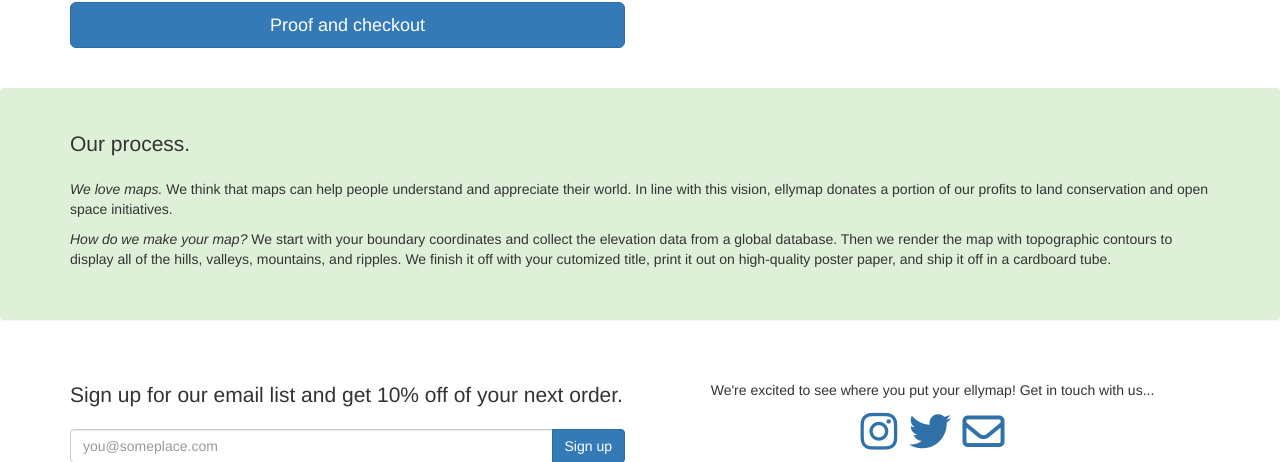
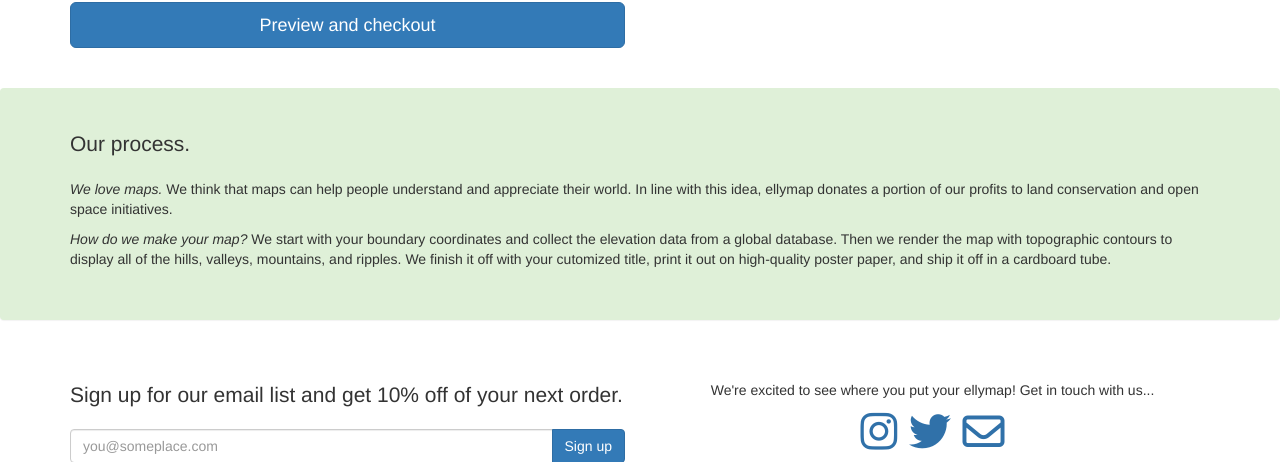
Before and after one commit to berdaniera/mapapp, a Flask app: page / in a window 1280 px wide. Shown: the part 1124-1586 px from the top of the page. Run offline with Flask 2, Linux system fonts and the light colour scheme; parts of the project's set-up code (start-up, migrations or seed data) failed here and were passed over; some libraries are stand-ins or nearby versions.

Commit message:
update again

```diff
--- a/static/js/ellymap.js
+++ b/static/js/ellymap.js
@@ -74,8 +74,10 @@ $('input[name=orient]').change( getMapSize );
 $('input[name=customtext]').change(function(){
   if($('input[name=customtext]').val().length>0){
     $("#customtext").text($('input[name=customtext]').val().toUpperCase());
+    $("#customtext").removeClass("text-muted");
   }else{
-    $("#customtext").text("CITY, STATE, COUNTRY");
+    $("#customtext").text("Your text here");
+    $("#customtext").addClass("text-muted");
   }
 });
 
--- a/templates/index.html
+++ b/templates/index.html
@@ -14,7 +14,7 @@
 <div id="checkout" class="checkout">
  <p class="lead text-primary">Preview here.</p>
  <center><div id="proofimg" style="outline:1px solid #aaa;display:inline-block;"><img src=""></div>
- <br>
+ <br><br>
  Need to change something? &nbsp; <button type="button" class="btn btn-default btn-xs" id="backup">Go back.</button><br>
  </center>
  <p class="lead text-primary">Checkout here.</p>
--- a/templates/layout.html
+++ b/templates/layout.html
@@ -389,12 +389,12 @@
             <br><br>
             <center><div id="mapouter" style="outline:1px solid #aaa;box-shadow: 10px 10px 20px grey;padding-bottom:20px;display:inline-block;text-align:center;">
               <div id="mapbox" style="border:20px solid #fff;width:384px;height:540px;"></div>
-              <span id="customtext">CITY, STATE, COUNTRY</span><br>
+              <span id="customtext" class="text-muted">Your text here</span><br>
               <span id="coordinates">36.0°N // 78.0°W</span>
             </div></center>
 
             <br><br>
-        <button type="button" class="btn btn-primary btn-lg btn-block" id="proof">Proof and checkout</button>
+        <button type="button" class="btn btn-primary btn-lg btn-block" id="proof">Preview and checkout</button>
         <br><br>
         </div>
 
@@ -414,7 +414,7 @@
           <br><br>
           <p class="lead">Our process.</p>
           <p><i>We love maps.</i> We think that maps can help people understand and appreciate their world.
-            In line with this vision, ellymap donates a portion of our profits to land conservation and open space initiatives.</p>
+            In line with this idea, ellymap donates a portion of our profits to land conservation and open space initiatives.</p>
           <p><i>How do we make your map?</i> We start with your boundary coordinates and collect the elevation data from a global database.
             Then we render the map with topographic contours to display all of the hills, valleys, mountains, and ripples.
             We finish it off with your cutomized title, print it out on high-quality poster paper, and ship it off in a cardboard tube.</p>
```
